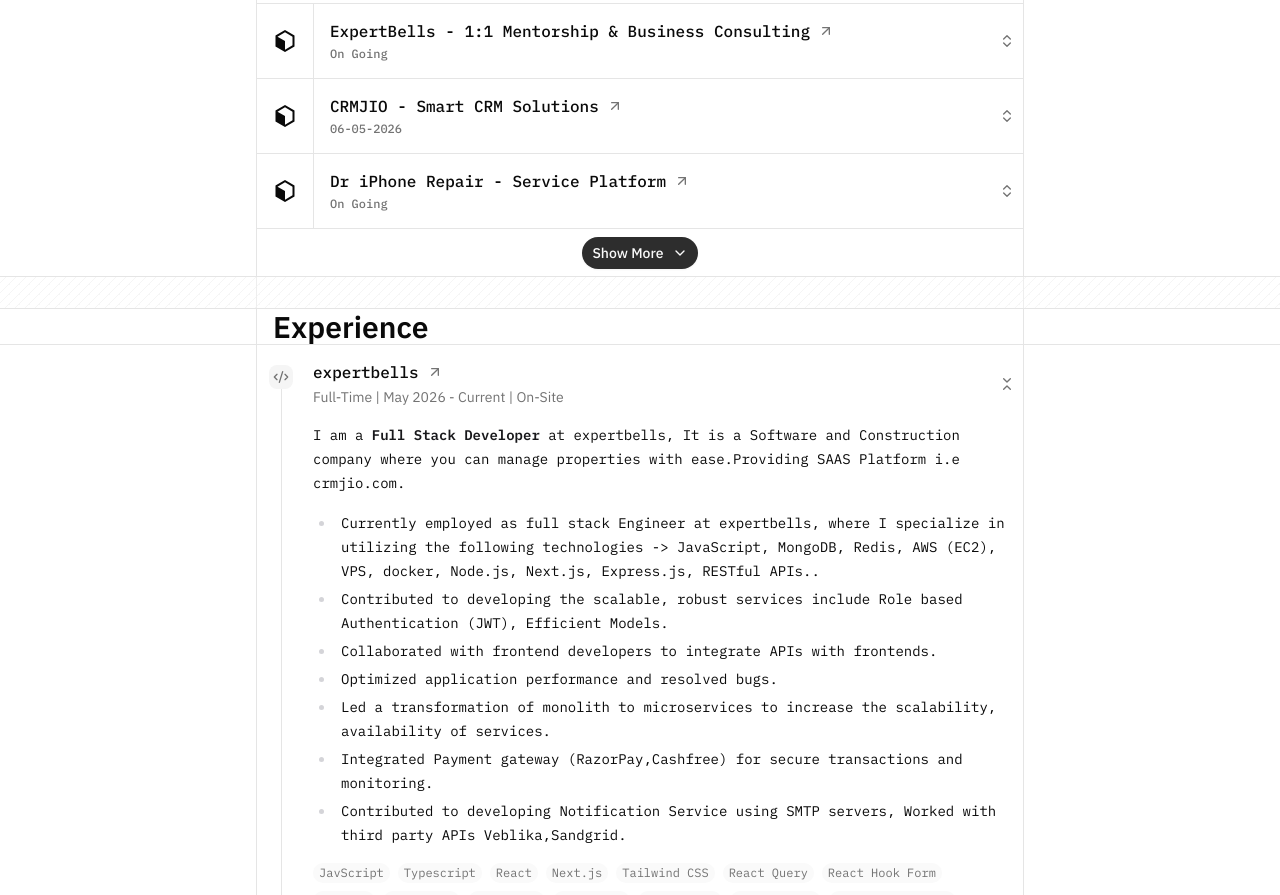
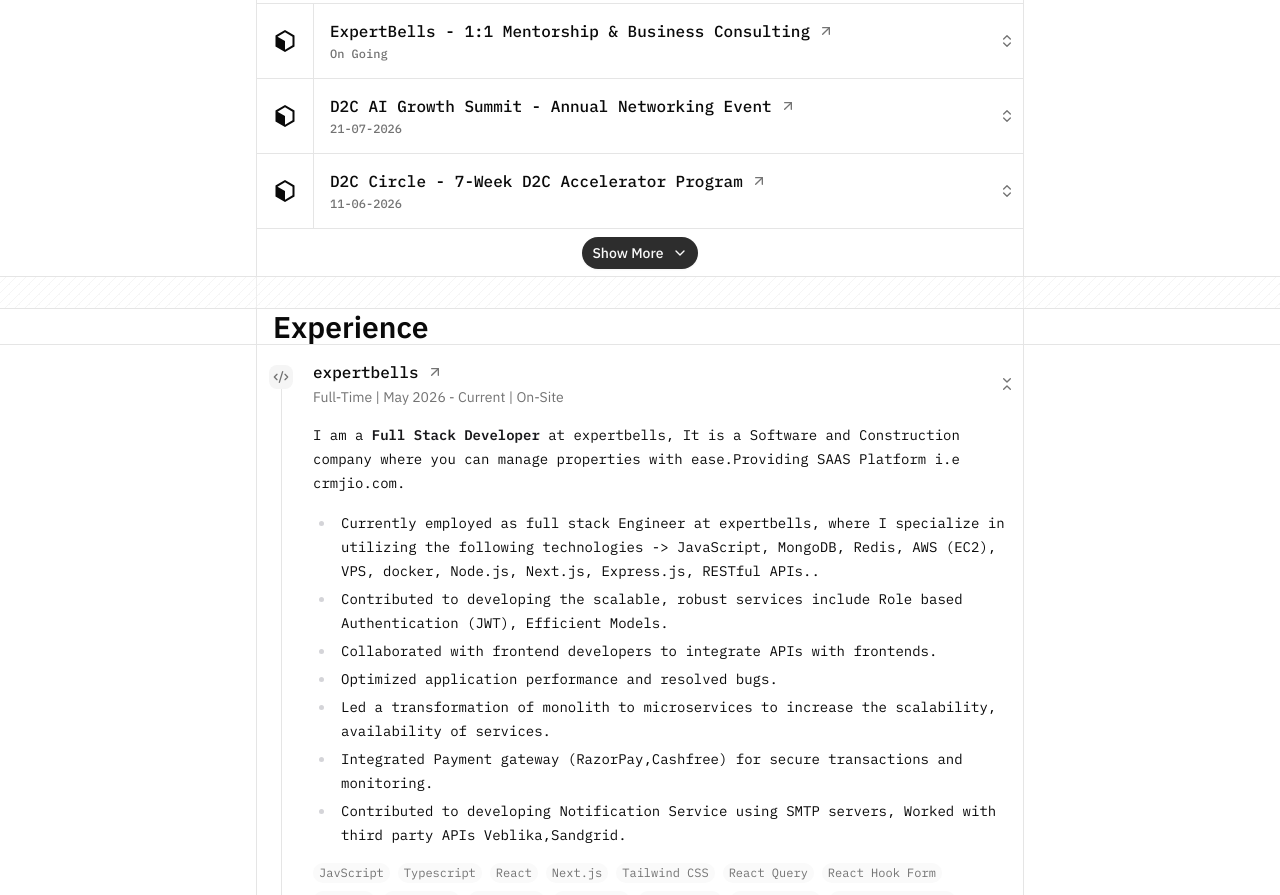
Before and after one commit to Amanroy7632/next-portfolio, a Next.js app: page / in a window 1280 px wide. Shown: the part 2180-3075 px from the top of the page. Built offline with nearby package versions, Linux system fonts and the light colour scheme.

Commit message:
Sort projects by status and creation date

```diff
--- a/src/components/sections/ProjectsSection.tsx
+++ b/src/components/sections/ProjectsSection.tsx
@@ -12,7 +12,7 @@ import { Button } from "../ui/button";
 function ProjectsSection() {
   const [showMore, setShowMore] = useState(false);
   const [openItem, setOpenItem] = useState("project-1");
-  const filteredProjects = showMore ? projects : projects.slice(0, 4);
+  const filteredProjects = showMore ? sortedProjects : sortedProjects.slice(0, 4);
   return (
     <section className=" border-x full-line-bottom relative">
       <h2 className="pl-4 text-3xl font-semibold relative full-line-bottom ">
@@ -227,7 +227,7 @@ const projects = [
     title: "Dr iPhone Repair - Service Platform",
     href: "https://driphonerepair.com",
     live: "https://driphonerepair.com",
-    createdAt: "On Going",
+    createdAt: "25-11-2025",
     description: "Dr iPhone Repair is a leading mobile and Apple device repair center offering professional repair services across Delhi NCR (Dwarka, South Delhi, Gurgaon). The platform provides transparent pricing, certified technicians, genuine parts warranty, and doorstep repair services for iPhone, iPad, MacBook, Apple Watch, and Android devices.",
     features: [
       "Comprehensive device repair services for iPhone, iPad, MacBook, Apple Watch, and Android phones",
@@ -259,7 +259,7 @@ const projects = [
     title: "Dr iPhone Repair - Booking & Admin Portal",
     href: "https://driphonerepair.com",
     live: "https://driphonerepair.com/repair",
-    createdAt: "On Going",
+    createdAt: "01-01-2026",
     description: "Advanced booking and admin management system for Dr iPhone Repair that handles customer appointments, repair tracking, technician management, and service analytics. The system enables seamless online booking, real-time repair status tracking, and comprehensive business intelligence for operations across multiple service centers.",
     features: [
       "Unified booking system for multiple service centers and repair types",
@@ -430,7 +430,7 @@ const projects = [
     title: "D2C Circle - 7-Week D2C Accelerator Program",
     href: "https://d2ccircle.com",
     live: "https://d2ccircle.com/register",
-    createdAt: "On Going",
+    createdAt: "11-06-2026",
     description: "D2C Circle is a comprehensive 7-week live accelerator program designed to help early-stage and growth D2C founders build and scale their consumer brands to ₹100+ crore. The program combines expert-led masterclasses, practical frameworks, investor connections, and peer learning within a curated community of 30+ ambitious founders.",
     features: [
       "14 live expert-led sessions covering product-market fit, brand positioning, and growth strategies",
@@ -462,7 +462,7 @@ const projects = [
     title: "D2C AI Growth Summit - Annual Networking Event",
     href: "https://summit.d2ccircle.com",
     live: "https://summit.d2ccircle.com/passes",
-    createdAt: "On Going",
+    createdAt: "21-07-2026",
     description: "D2C AI Growth Summit is India's premier annual event bringing together 250+ D2C founders, investors, and ecosystem leaders for a day of strategic learning, high-value networking, and business acceleration. The summit focuses on AI-driven growth strategies and connects the Indian D2C ecosystem with global opportunities.",
     features: [
       "One-day flagship offline summit with 250+ D2C founders, investors, and industry leaders",
@@ -493,3 +493,24 @@ const projects = [
     ],
   },
 ];
+
+const sortedProjects = [...projects].sort((firstProject, secondProject) => {
+  const firstIsOngoing = firstProject.createdAt.toLowerCase() === "on going";
+  const secondIsOngoing = secondProject.createdAt.toLowerCase() === "on going";
+
+  if (firstIsOngoing !== secondIsOngoing) {
+    return firstIsOngoing ? -1 : 1;
+  }
+
+  const [firstDay, firstMonth, firstYear] = firstProject.createdAt
+    .split("-")
+    .map(Number);
+  const [secondDay, secondMonth, secondYear] = secondProject.createdAt
+    .split("-")
+    .map(Number);
+
+  return (
+    new Date(secondYear, secondMonth - 1, secondDay).getTime() -
+    new Date(firstYear, firstMonth - 1, firstDay).getTime()
+  );
+});
```
